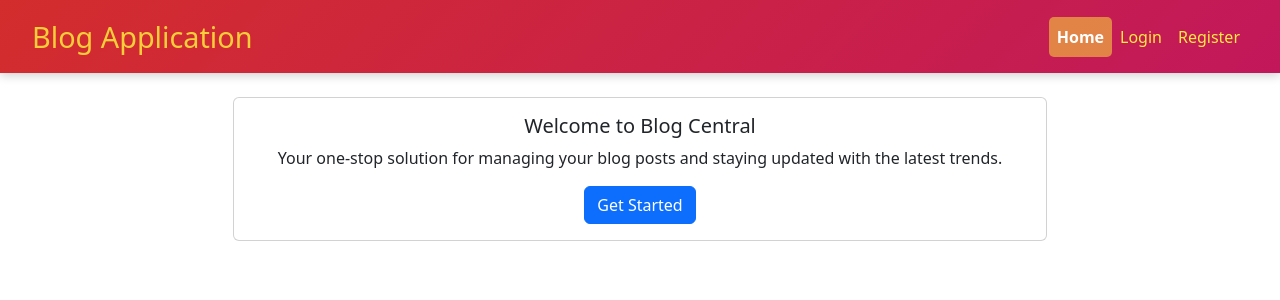
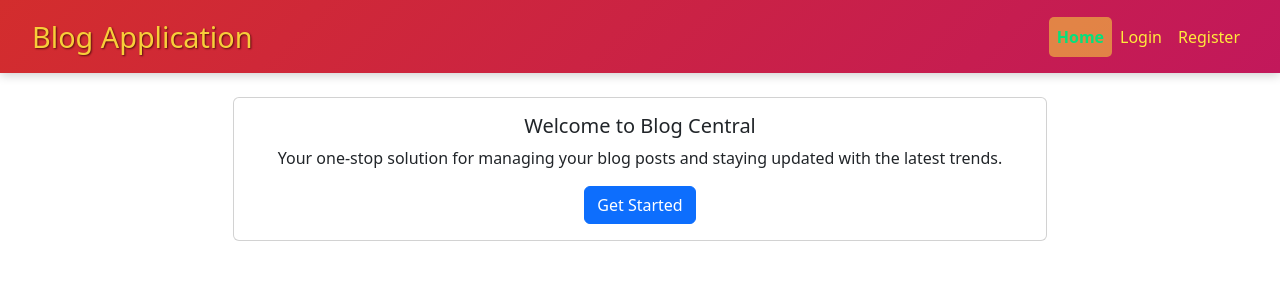
Before and after one commit to martyu03/Blog-Application, a React (Create React App) app in the folder src/: page / in a window 1280 px wide. In both pictures the pointer is over the link "Home". Shown: the top 300 px of the page. Built offline with nearby package versions, Linux system fonts and the light colour scheme; the HTML template or start-up script is replaced by a standard one; what notyf would draw is missing.

Commit message:
Debugged

```diff
--- a/src/App.css
+++ b/src/App.css
@@ -9,7 +9,7 @@
 .extreme-brand {
     font-size: 1.8rem;
     color: #ffeb3b; /* Yellow text color */
-    text-shadow: 1px 1px 2px #d32d2d; /* Text shadow for depth */
+    text-shadow: 1px 1px 2px #470808; /* Text shadow for depth */
 }
 
 /* Navbar link styling */
@@ -22,8 +22,8 @@
 
 /* Hover effects for navbar links */
 .extreme-link:hover {
-    color: #fff !important; /* Change to white on hover */
-    background-color: rgba(255, 235, 59, 0.3); /* Light background on hover */
+    color: #06e07b !important; /* Change to white on hover */
+    background-color: rgba(238, 215, 8, 0.3); /* Light background on hover */
     border-radius: 5px; /* Rounded corners on hover */
 }
 
```
